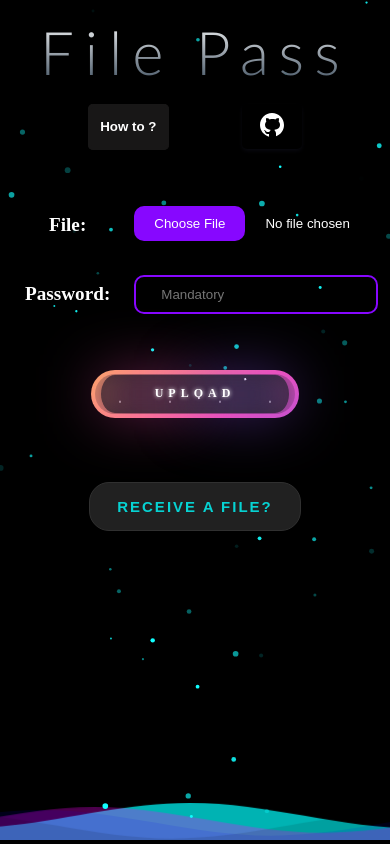
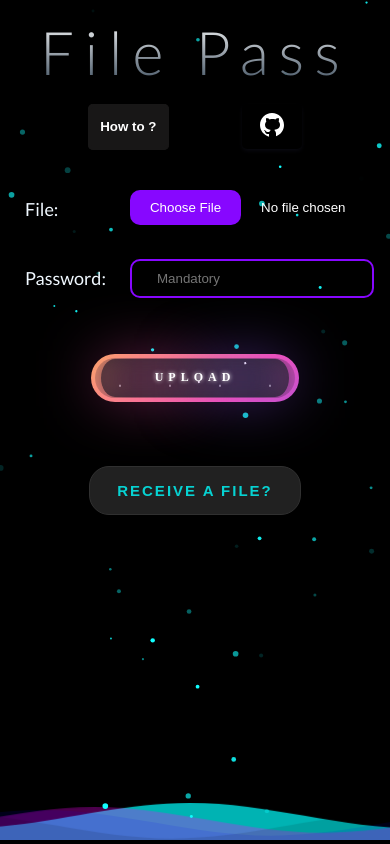
Before and after one commit to Maanikya/FilePass-React, a React (Create React App) app: page / in a window 390 px wide. Built offline with nearby package versions, Linux system fonts and the light colour scheme; no server answers.

Commit message:
Font Correction

```diff
--- a/src/css/Landing.css
+++ b/src/css/Landing.css
@@ -28,7 +28,7 @@ input {
         gap: 1.5rem;
         margin-left: auto;
         margin-right: auto;
-        margin-top: 3.5rem;
+        margin-top: 2.5rem;
         margin-bottom: 3.5rem;
         padding-left: 10px;
         padding-right: 10px;
@@ -38,9 +38,11 @@ input {
 }
 
 .fileLabel {
-    font-size: larger;
-    color: white;
-    font-weight: 600;
+    font-family: "Lato", sans-serif;
+    font-size: large;
+    text-align: left;
+    color: aliceblue;
+    font-weight: 500;
     margin-top: 8px;
     margin-bottom: 15px;
 }
@@ -61,9 +63,10 @@ input {
 }
 
 .passwordLabel {
-    font-size: larger;
-    font-weight: 600;
-    color: white;
+    font-size: large;
+    font-weight: 500;
+    font-family: "Lato", sans-serif;
+    color: aliceblue;
     margin-top: 8px;
 }
 
--- a/src/css/Receive.css
+++ b/src/css/Receive.css
@@ -8,6 +8,13 @@
     background: -webkit-linear-gradient(white, #38495a);
     -webkit-background-clip: text;
     -webkit-text-fill-color: transparent;
+    margin-top: 2rem;
+}
+
+@media screen and (max-width: 720px) {
+    .downloadInstruct{
+        font-size: 20px;
+    }
 }
 
 .loader {
@@ -219,7 +226,9 @@
     background-color: var(--bg-color);
     border-radius: 10px;
     overflow: hidden;
-    margin-top: 1rem;
+    margin-top: 2.5rem;
+    margin-left: auto;
+    margin-right: auto;
 }
 
 .download-button,
@@ -268,3 +277,8 @@
     transform: translate(3px, 3px);
     box-shadow: 0px 0px var(--main-color);
 }
+
+.fileSize{
+    font-family: "Lato", sans-serif;
+    color: aliceblue;
+}
--- a/src/views/Receive.jsx
+++ b/src/views/Receive.jsx
@@ -160,7 +160,7 @@ export default function Receive() {
                             </svg>
                         </span>
                     </button>
-                    <h4 style={{ color: "whitesmoke" }}>
+                    <h4 className="fileSize">
                         File Size: {fileSize}
                     </h4>
                 </>
```
